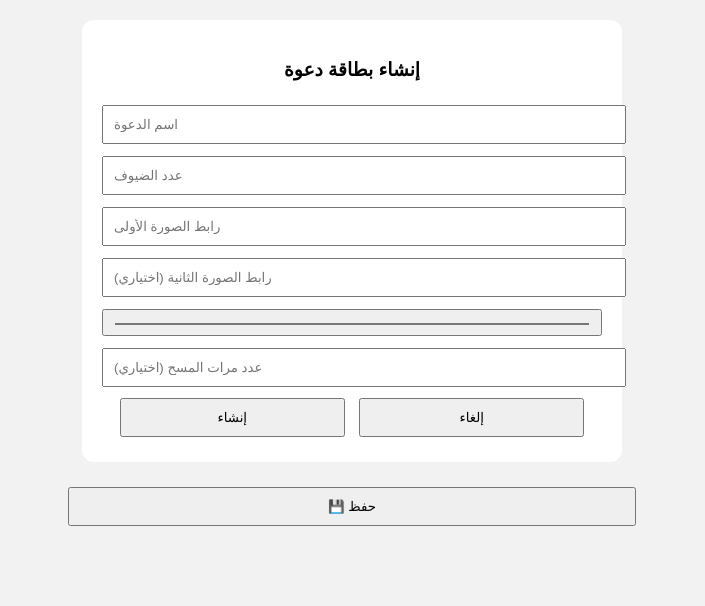
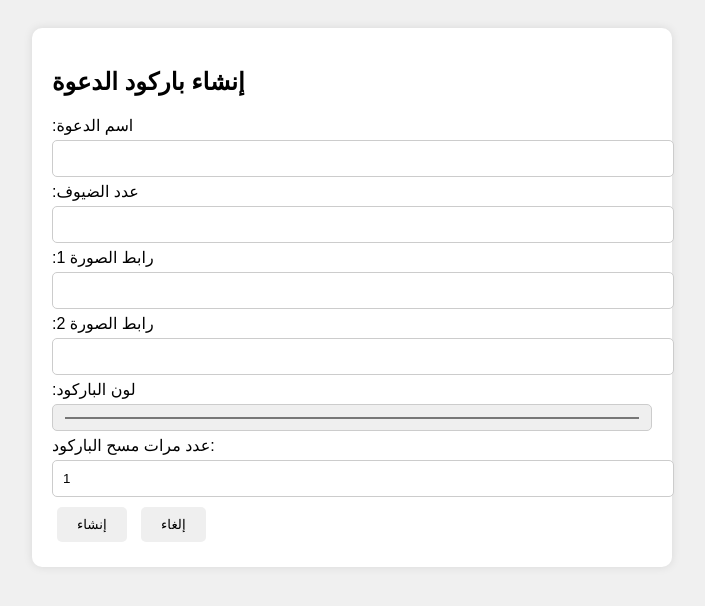
Before and after one commit to ranasohem-beep/Eva-card, a plain HTML site: page index.html in a window 1280 px wide. Shown: the whole page, without its empty margins (288-993 px from the left). Drawn offline with Linux system fonts and the light colour scheme.

Commit message:
Update index.html

```diff
--- a/index.html
+++ b/index.html
@@ -2,129 +2,121 @@
 <html lang="ar">
 <head>
 <meta charset="UTF-8">
+<meta name="viewport" content="width=device-width, initial-scale=1.0">
 <title>Eva Card</title>
-<script src="https://unpkg.com/qrious/dist/qrious.min.js"></script>
-
 <style>
-body {
-  font-family: Arial, sans-serif;
-  background:#f2f2f2;
-  text-align:center;
-}
-.box {
-  background:#fff;
-  padding:20px;
-  margin:20px auto;
-  width:90%;
-  max-width:500px;
-  border-radius:12px;
-}
-input, select {
-  width:100%;
-  padding:10px;
-  margin:6px 0;
-}
-button {
-  padding:10px;
-  width:45%;
-  margin:5px;
-}
-.qr {
-  margin:10px;
-  cursor:pointer;
-}
-.card {
-  background:#fff;
-  padding:15px;
-  margin:20px auto;
-  width:90%;
-  max-width:500px;
-  border-radius:10px;
-}
-.card button {
-  width:100%;
-  margin:5px 0;
-}
+body { font-family: Arial, sans-serif; background: #f0f0f0; padding: 20px; }
+.container { max-width: 600px; margin: auto; background: #fff; padding: 20px; border-radius: 10px; box-shadow: 0 0 10px rgba(0,0,0,0.1); }
+input, select { width: 100%; padding: 10px; margin: 5px 0; border-radius: 5px; border: 1px solid #ccc; }
+button { padding: 10px 20px; margin: 5px; border: none; border-radius: 5px; cursor: pointer; }
+#barcodes img { margin: 5px; width: 150px; height: 150px; }
+.saved-card { background: #e0f7fa; padding: 15px; margin-top: 20px; border-radius: 10px; }
+.saved-card h3 { margin-top: 0; }
+.option-btn { display: inline-block; margin: 5px; padding: 5px 10px; background: #00796b; color: white; border-radius: 5px; cursor: pointer; text-decoration: none; }
 </style>
 </head>
+<body>
+<div class="container">
+  <h2>إنشاء باركود الدعوة</h2>
+  <label>اسم الدعوة:</label>
+  <input type="text" id="inviteName">
+  <label>عدد الضيوف:</label>
+  <input type="number" id="guestCount">
+  <label>رابط الصورة 1:</label>
+  <input type="text" id="img1">
+  <label>رابط الصورة 2:</label>
+  <input type="text" id="img2">
+  <label>لون الباركود:</label>
+  <input type="color" id="barcodeColor" value="#000000">
+  <label>عدد مرات مسح الباركود:</label>
+  <input type="number" id="scanCount" value="1">
+  <div>
+    <button onclick="createBarcodes()">إنشاء</button>
+    <button onclick="resetForm()">إلغاء</button>
+  </div>
 
-<body>
+  <div id="barcodes"></div>
+  <button id="saveBtn" style="display:none;" onclick="saveInvitation()">حفظ</button>
 
-<div class="box">
-<h3>إنشاء بطاقة دعوة</h3>
-
-<input id="eventName" placeholder="اسم الدعوة">
-<input id="guestCount" type="number" placeholder="عدد الضيوف">
-<input id="img1" placeholder="رابط الصورة الأولى">
-<input id="img2" placeholder="رابط الصورة الثانية (اختياري)">
-<input type="color" id="color" value="#000000" title="اختر لون الباركود">
-<input id="scanLimit" type="number" placeholder="عدد مرات المسح (اختياري)">
-
-<div>
-<button onclick="generate()">إنشاء</button>
-<button onclick="clearAll()">إلغاء</button>
-</div>
+  <div id="savedCardContainer"></div>
 </div>
 
-<div id="qrs"></div>
+<script src="https://cdn.jsdelivr.net/npm/qrious/dist/qrious.min.js"></script>
+<script>
+let barcodesData = [];
 
-<button onclick="saveEvent()">💾 حفظ</button>
+function createBarcodes() {
+  const name = document.getElementById('inviteName').value;
+  const guests = parseInt(document.getElementById('guestCount').value);
+  const img1 = document.getElementById('img1').value;
+  const img2 = document.getElementById('img2').value;
+  const color = document.getElementById('barcodeColor').value;
+  const scanTimes = parseInt(document.getElementById('scanCount').value);
 
-<div id="card"></div>
+  if(!name || !guests || !img1 || !img2) { alert("رجاءً املئي جميع الحقول!"); return; }
 
-<script>
-// لتخزين عدد المسح لكل ضيف
-let scans = {};
+  const barcodesDiv = document.getElementById('barcodes');
+  barcodesDiv.innerHTML = "";
+  barcodesData = [];
 
-function generate(){
-  const count = parseInt(document.getElementById("guestCount").value);
-  const color = document.getElementById("color").value;
-  const img1 = document.getElementById("img1").value;
-  const img2 = document.getElementById("img2").value;
-
-  document.getElementById("qrs").innerHTML = "";
-  scans = {};
-
-  for(let i=1;i<=count;i++){
-    const canvas = document.createElement("canvas");
-    canvas.className="qr";
-    document.getElementById("qrs").appendChild(canvas);
-
-    new QRious({
-      element: canvas,
-      value: img1,
-      size: 130,
+  for(let i=1; i<=guests; i++){
+    const qr = new QRious({
+      value: img1, // نستخدم الصورة الأولى في الباركود
+      size: 150,
+      background: 'white',
       foreground: color
     });
+    const img = document.createElement('img');
+    img.src = qr.toDataURL();
+    img.dataset.guestNumber = i;
+    img.dataset.scanTimes = scanTimes;
+    img.onclick = function(){
+      let count = parseInt(img.dataset.scanCount || 0);
+      if(count < scanTimes){
+        count++;
+        img.dataset.scanCount = count;
+        alert(`تم مسح باركود رقم ${count}`);
+      } else {
+        alert(`تم الوصول لأقصى عدد مسح ${scanTimes}`);
+      }
+    }
+    barcodesDiv.appendChild(img);
+    barcodesData.push({guest: i, qrImg: qr.toDataURL(), scanTimes});
+  }
 
-    // عند الضغط داخل الموقع → يفتح الرابط حسب المسح
-    canvas.addEventListener("click", ()=>{
-      if(!scans[i]) scans[i]=0;
-      scans[i]++;
-      const url = scans[i] === 1 ? img1 : (img2 || img1);
-      window.open(url, "_blank");
-    });
-  }
+  document.getElementById('saveBtn').style.display = "inline-block";
 }
 
-function clearAll(){
-  document.getElementById("qrs").innerHTML = "";
+function resetForm() {
+  document.getElementById('inviteName').value = "";
+  document.getElementById('guestCount').value = "";
+  document.getElementById('img1').value = "";
+  document.getElementById('img2').value = "";
+  document.getElementById('barcodeColor').value = "#000000";
+  document.getElementById('scanCount').value = "1";
+  document.getElementById('barcodes').innerHTML = "";
+  document.getElementById('saveBtn').style.display = "none";
 }
 
-function saveEvent(){
-  const name = document.getElementById("eventName").value;
-  document.getElementById("card").innerHTML = `
-  <div class="card">
-    <h3>${name}</h3>
-    <button>إدارة الأكواد</button>
-    <button>تحميل QR</button>
-    <button>تتبع المناسبة</button>
-    <button>إضافة ضيوف (عدد)</button>
-    <button>إضافة ضيوف (أسماء)</button>
-    <button>تأكيد / إلغاء ضيوف</button>
-  </div>`;
+function saveInvitation(){
+  const name = document.getElementById('inviteName').value;
+  const container = document.getElementById('savedCardContainer');
+  const card = document.createElement('div');
+  card.className = "saved-card";
+
+  let innerHTML = `<h3>${name}</h3>`;
+  innerHTML += `<a href="#" class="option-btn" onclick="alert('إدارة الأكواد')">إدارة الأكواد</a>`;
+  innerHTML += `<a href="#" class="option-btn" onclick="alert('تحميل QR')">تحميل QR</a>`;
+  innerHTML += `<a href="#" class="option-btn" onclick="alert('تتبع المناسبة')">تتبع مناسبة</a>`;
+  innerHTML += `<a href="#" class="option-btn" onclick="alert('إضافة ضيوف')">إضافة ضيوف</a>`;
+
+  card.innerHTML = innerHTML;
+  container.appendChild(card);
+
+  // مسح الباركود الحالي
+  document.getElementById('barcodes').innerHTML = "";
+  document.getElementById('saveBtn').style.display = "none";
 }
 </script>
-
 </body>
 </html>
```
